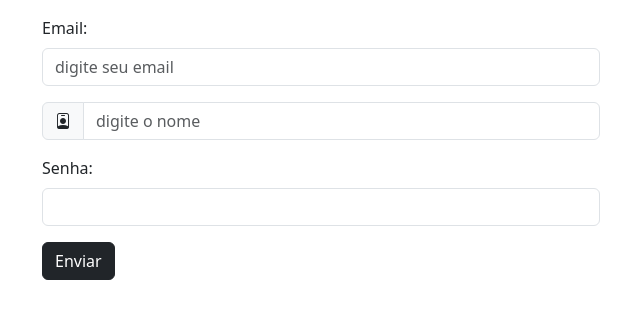
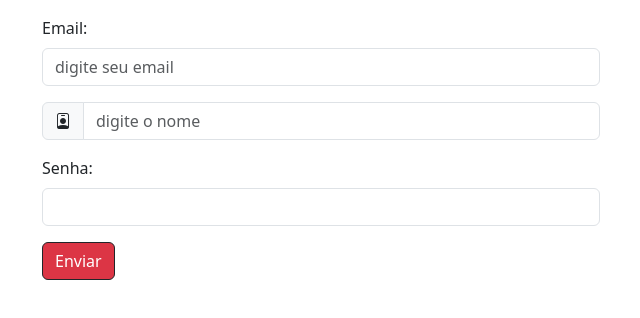
Before and after one commit to IsabellePacheco/Bootstrap_Intro_Isabelle-Pacheco, a plain HTML site: page ex4_formulario-sub-css/ex4.html in a window 1280 px wide. Shown: the whole page, without its empty margins (40-680 px from the left). Drawn offline with nearby package versions, Linux system fonts and the light colour scheme.

Commit message:
ex4- formulario

```diff
--- a/ex4_formulario-sub-css/ex4.html
+++ b/ex4_formulario-sub-css/ex4.html
@@ -40,7 +40,7 @@
         </div>
 
         <div class="col-sm-6 mb-3">
-            <button type="submit" class="btn btn-dark custom-button">Enviar</button>
+            <button type="submit" class="btn btn-dark custom-button bg-danger">Enviar</button>
         </div>
         </form>
     </div>
```
